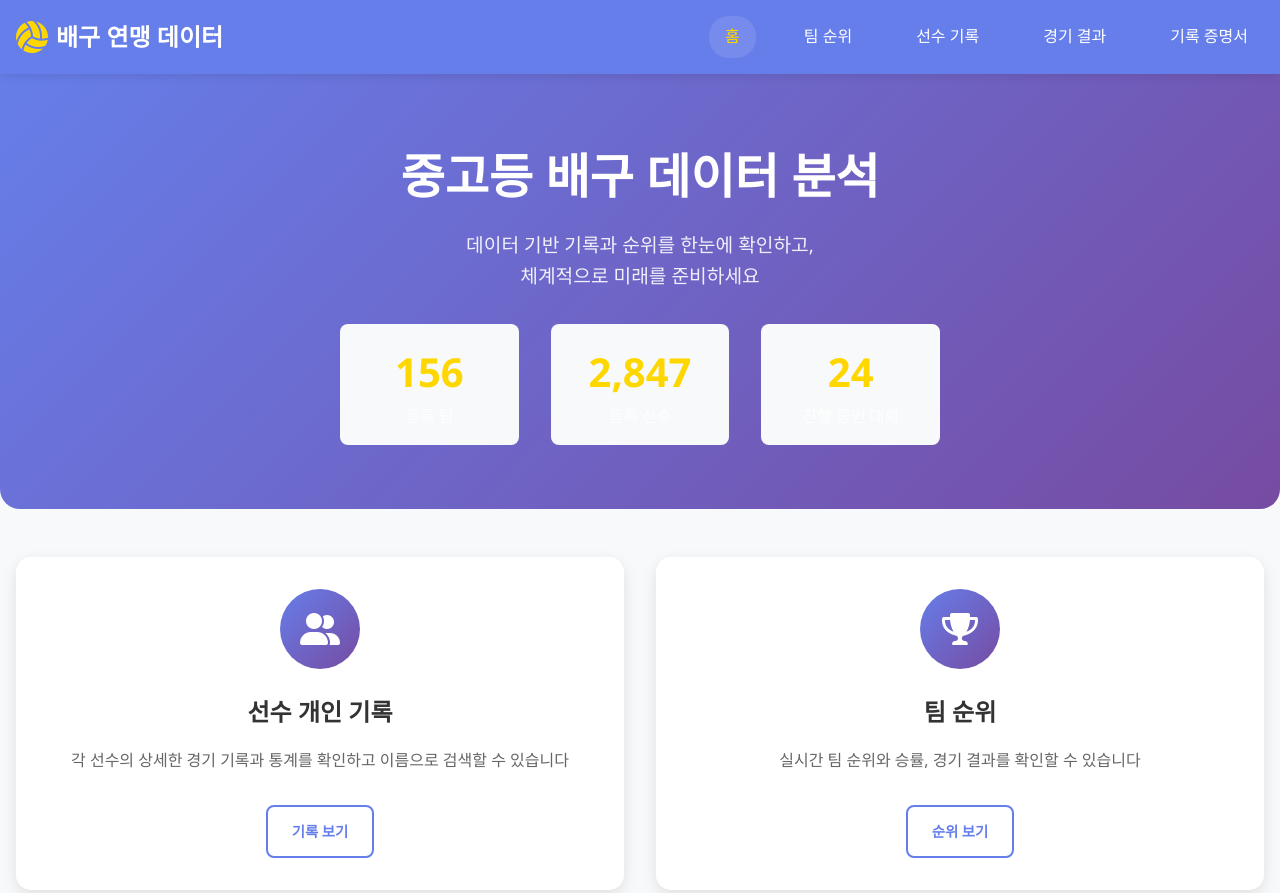
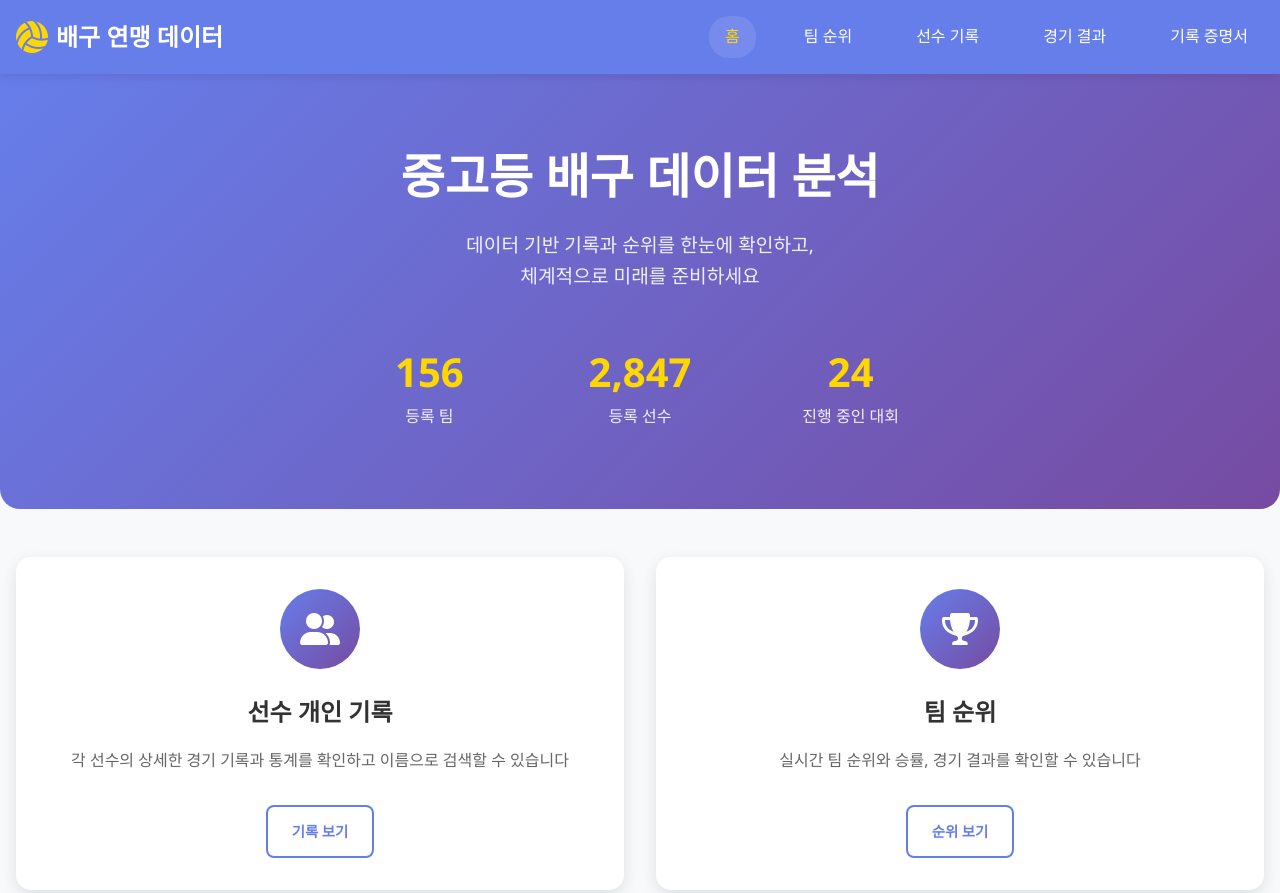
Before and after one commit to JiwonHwang01/gh-example-repo, a plain HTML site: page index.html in a window 1280 px wide. Shown: the top 893 px of the page. Drawn offline with Linux system fonts and the light colour scheme.

Commit message:
Update style.css

```diff
--- a/style.css
+++ b/style.css
@@ -365,7 +365,7 @@ body {
 .stats-tab.active { display: block; }
 
 .stats-grid { display: grid; grid-template-columns: repeat(4, 1fr); gap: 1rem; margin-bottom: 2rem; }
-.stat-item { background: #f8f9fa; padding: 1rem; border-radius: 8px; text-align: center; }
+.stat-item { padding: 1rem; border-radius: 8px; text-align: center; }
 .stat-item .stat-title { color: #666; font-size: 0.8rem; margin-bottom: 0.3rem; }
 .stat-item .stat-value { font-size: 1.5rem; font-weight: bold; color: #667eea; }
 .recent-games h3 { margin-bottom: 1rem; color: #333; }
```
